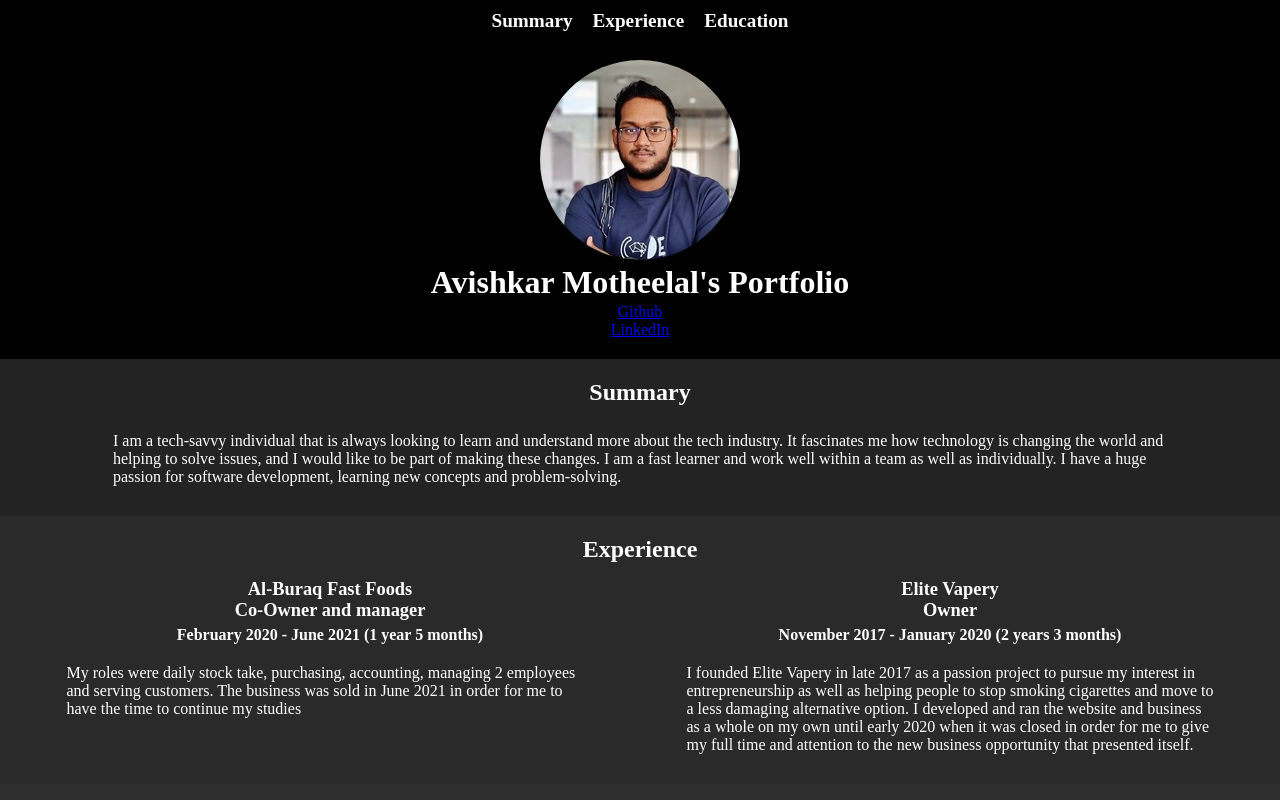
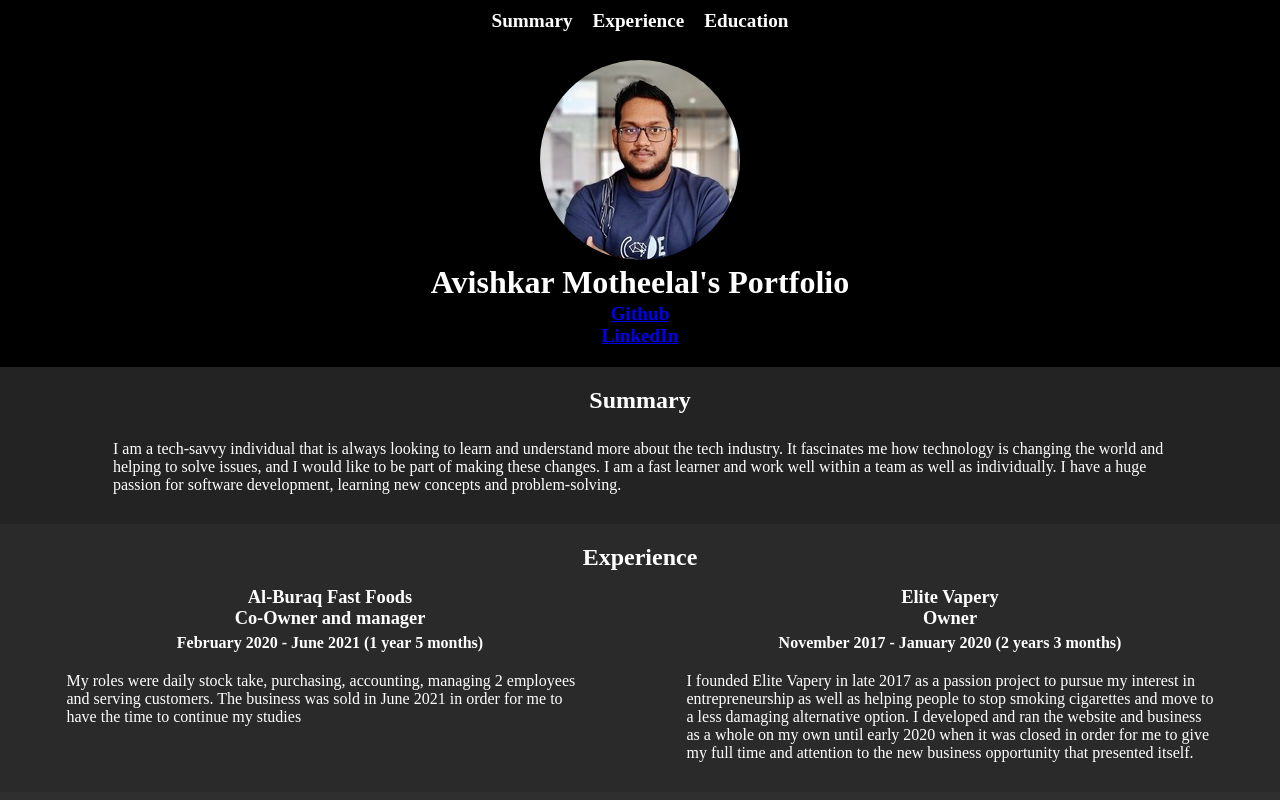
Before and after one commit to Avishkar-Motheelal/My-Portfolio-Website, a plain HTML site: page index.html in a window 1280 px wide. Shown: the top 800 px of the page. Drawn offline with Linux system fonts and the light colour scheme.

Commit message:
Updated contact link colours

```diff
--- a/css/styles.css
+++ b/css/styles.css
@@ -110,8 +110,14 @@ img {
   text-align: center;
 }
 
+#details a {
+  font-family: inherit;
+  font-weight: 575;
+  font-size: 1.2em;
+}
+
 #details a:before {
-  color: #2727ff;
+  color: #ffffff;
 }
 
 #details a:visited {
```
